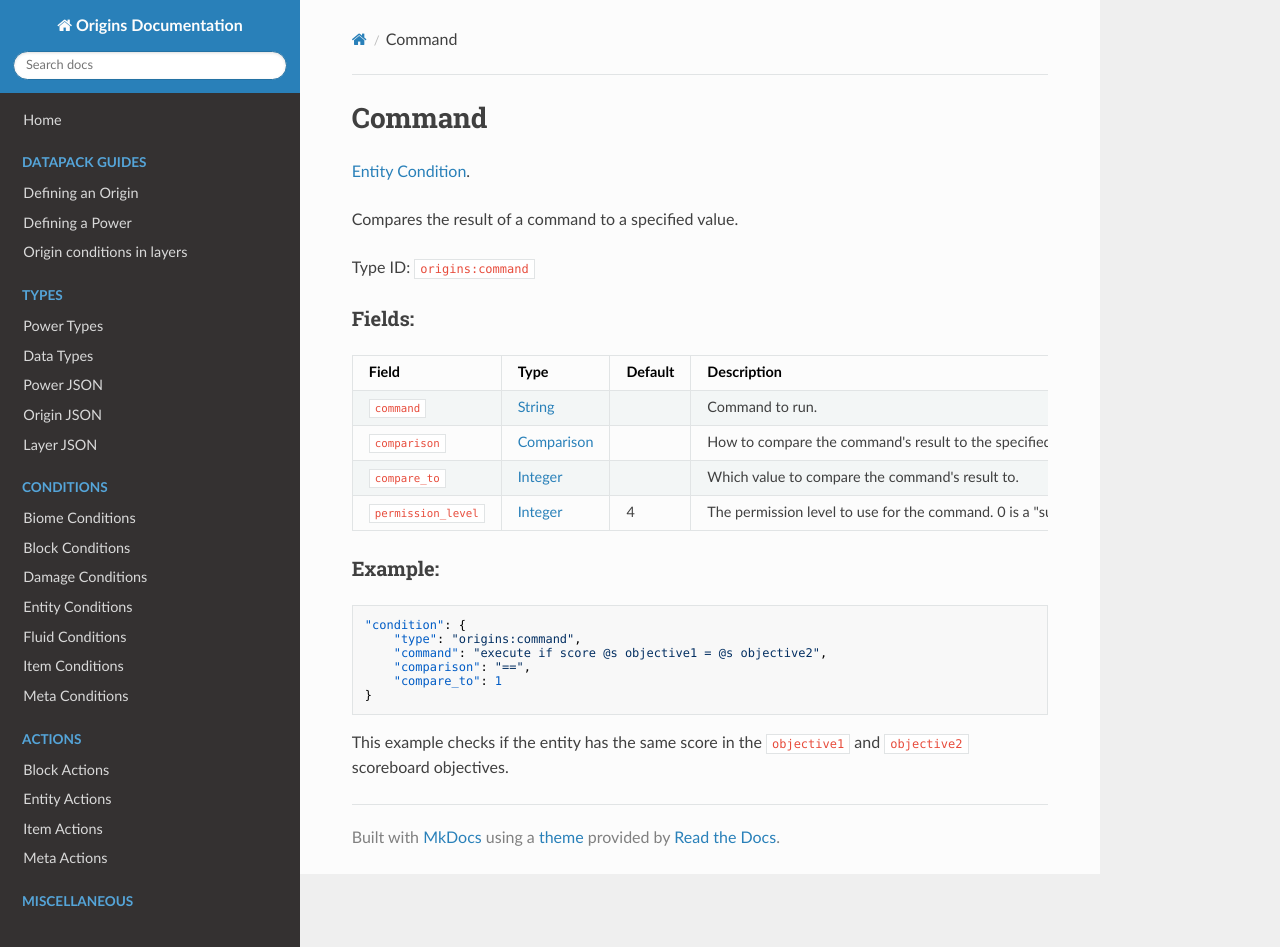
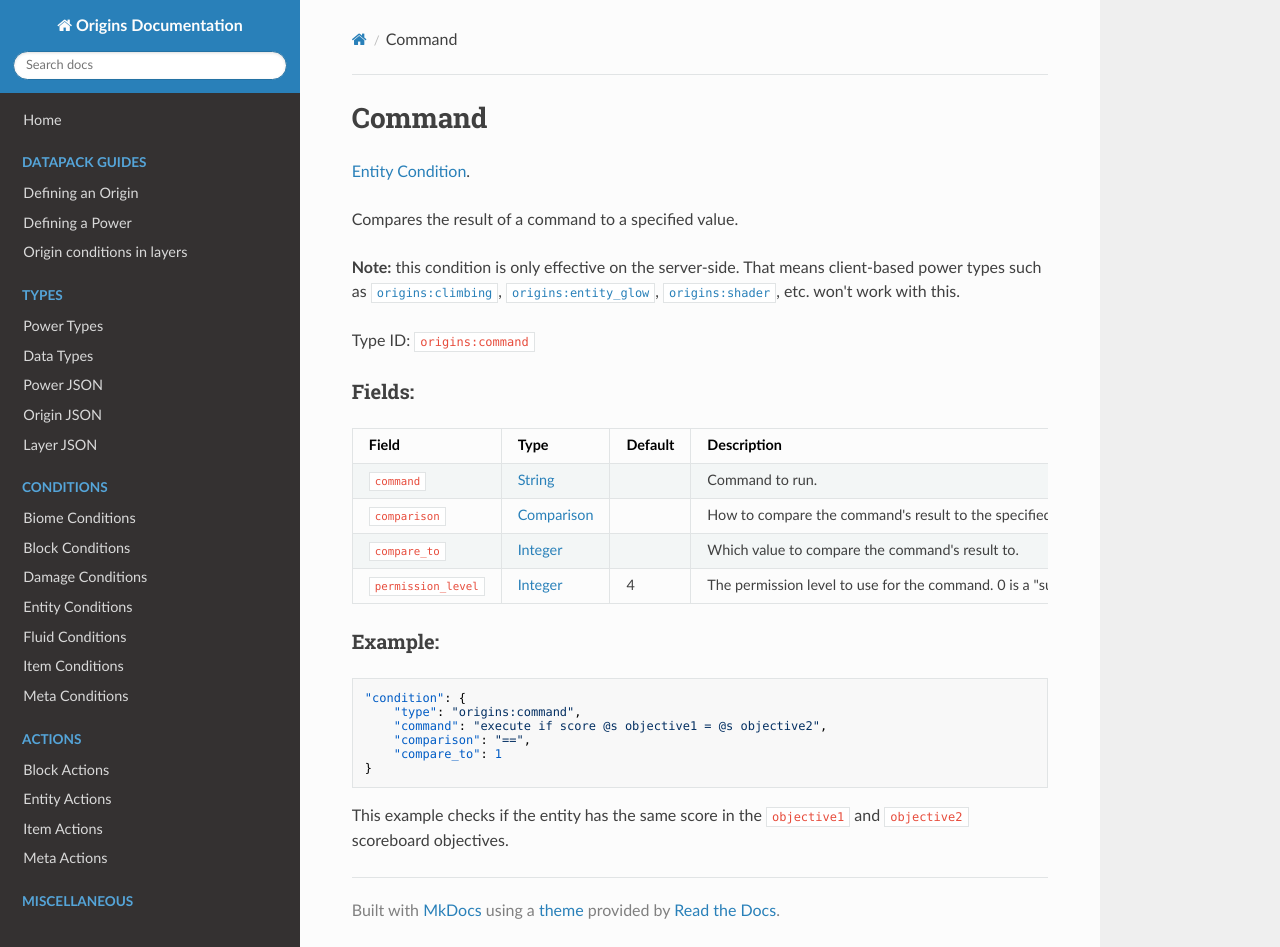
Before and after one commit to apace100/origins-docs, an MkDocs documentation site: the page built from docs/entity_conditions/command.md, in a window 1280 px wide and 947 px high. Built offline with MkDocs 1.6.1, drawn with Linux system fonts in a browser that asks for light colours; nearby versions of some CDN libraries.

Commit message:
Added server-side note to `command.md`

```diff
--- a/docs/entity_conditions/command.md
+++ b/docs/entity_conditions/command.md
@@ -7,6 +7,8 @@ date: 2021-04-04
 [Entity Condition](../entity_conditions.md).
 
 Compares the result of a command to a specified value.
+
+**Note:** this condition is only effective on the server-side. That means client-based power types such as [`origins:climbing`](../power_types/climbing.md), [`origins:entity_glow`](../power_types/entity_glow.md), [`origins:shader`](../power_types/shader.md), etc. won't work with this.
 
 Type ID: `origins:command`
 
```
